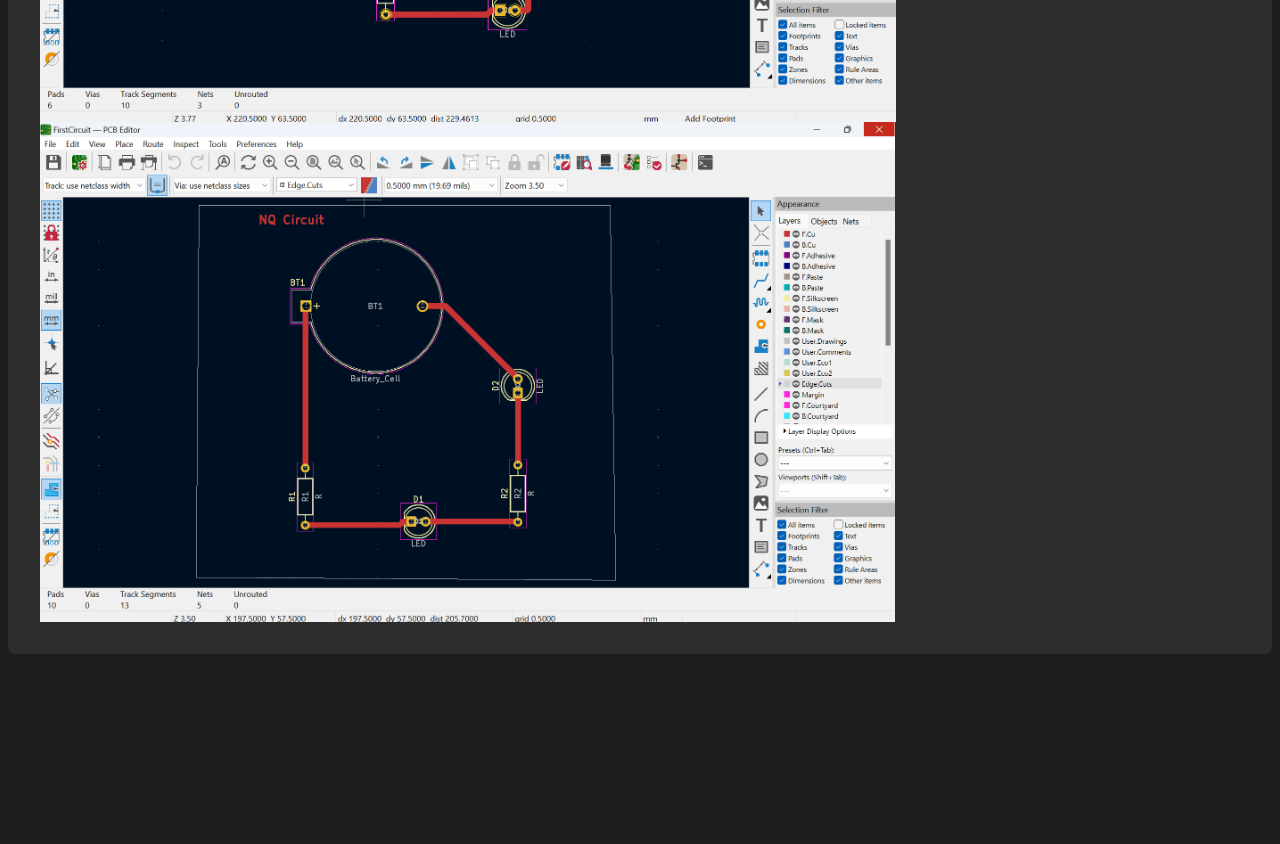
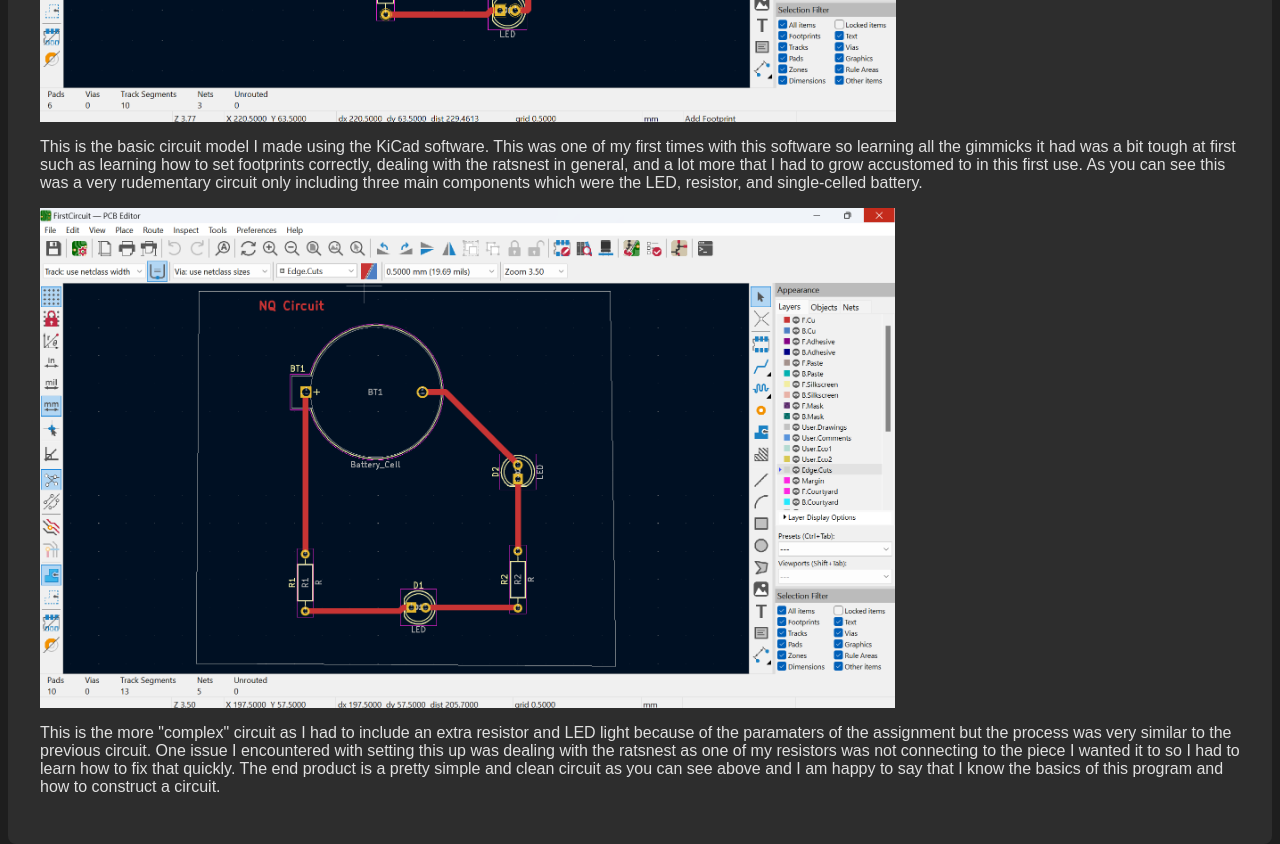
Before and after one commit to NoQuintana/NoQuintana.github.io, a plain HTML site: page electronics-production.html in a window 1280 px wide. Shown: the part 460-1304 px from the top of the page. Before the commit the page ends 1114 px from the top, so only its background shows below. Drawn offline with Linux system fonts and the light colour scheme.

Commit message:
final circuit update

```diff
--- a/electronics-production.html
+++ b/electronics-production.html
@@ -19,4 +19,6 @@
     <main>
         <section>
             <img src="images/Ciruit-in-progress.png" alt="Circuit" id="Circuit-1">
+            <p>This is the basic circuit model I made using the KiCad software. This was one of my first times with this software so learning all the gimmicks it had was a bit tough at first such as learning how to set footprints correctly, dealing with the ratsnest in general, and a lot more that I had to grow accustomed to in this first use. As you can see this was a very rudementary circuit only including three main components which were the LED, resistor, and single-celled battery.</p>
             <img src="images/Final-circuit.png" alt="Final-circuit" id="Final-circuit">
+            <p>This is the more "complex" circuit as I had to include an extra resistor and LED light because of the paramaters of the assignment but the process was very similar to the previous circuit. One issue I encountered with setting this up was dealing with the ratsnest as one of my resistors was not connecting to the piece I wanted it to so I had to learn how to fix that quickly. The end product is a pretty simple and clean circuit as you can see above and I am happy to say that I know the basics of this program and how to construct a circuit.</p>
```
